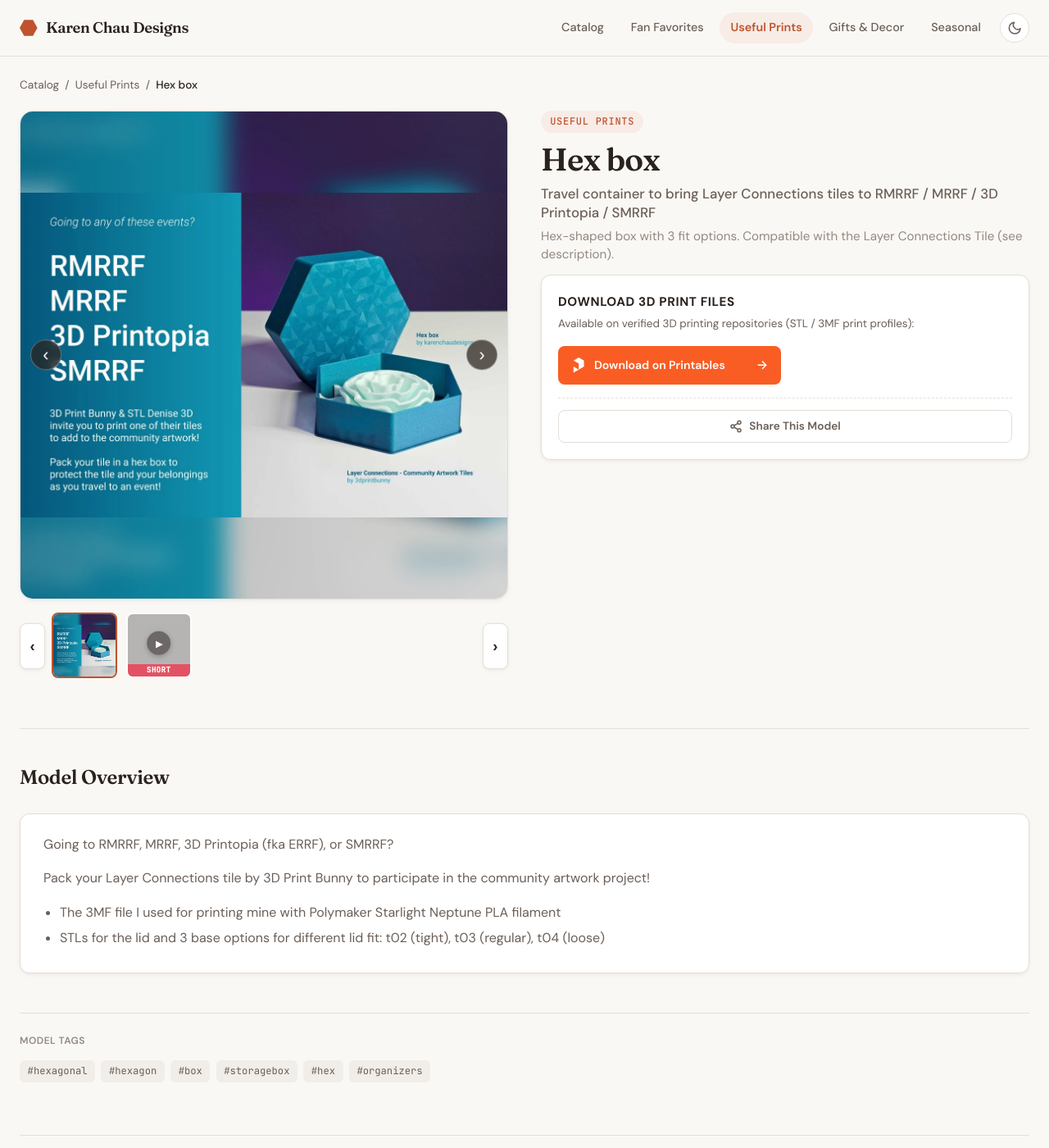
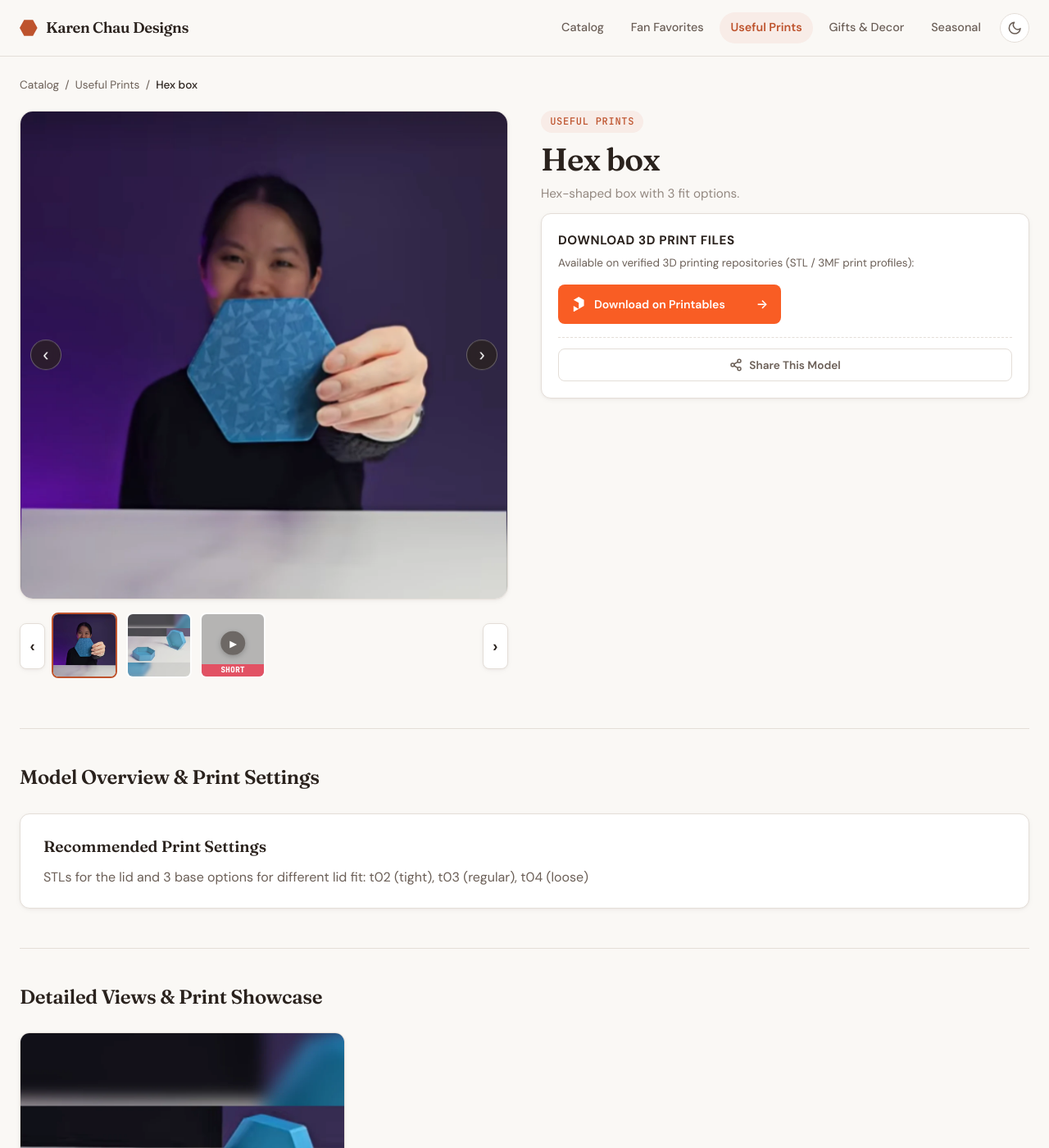
Before and after one commit to karenchaudesigns/3d-model-catalog, a Jekyll site: the page built from _models/hex-box.md, in a window 1280 px wide and 1400 px high. Shown: the whole window at 82% size. Built offline with Jekyll 4.4.1, drawn with Linux system fonts in a browser that asks for light colours; some of the changed text lies outside the part shown; grey boxes are pictures that could not be loaded.

Commit message:
Update Hex box

```diff
--- a/_models/hex-box.md
+++ b/_models/hex-box.md
@@ -7,15 +7,18 @@ redirect_from:
   - /model/906910/
   - /model/906910
 title: "Hex box"
-extended_title: "Travel container to bring Layer Connections tiles to RMRRF / MRRF / 3D Printopia / SMRRF"
-tagline: "Hex-shaped box with 3 fit options. Compatible with the Layer Connections Tile (see description)."
+extended_title: ""
+tagline: "Hex-shaped box with 3 fit options."
 shortname: "hex-box"
 category: "useful-prints"
 fan_favorite: false
+makerworld_exclusive: false
+premium: false
 hidden: false
 thumbnail_image: "/images/models/hex-box/3d-model-hex-box-thumb.webp"
 cover_image: "/images/models/hex-box/3d-model-hex-box-main.webp"
-gallery_images: []
+gallery_images:
+  - "/images/models/hex-box/3d-model-hex-box-angle1.webp"
 detailed_images: []
 tags:
   - "hexagonal"
@@ -34,9 +37,6 @@ youtube_shorts:
 youtube_videos: []
 youtube_id: "4MC888qVPCQ"
 ---
-Going to RMRRF, MRRF, 3D Printopia (fka ERRF), or SMRRF?
+### Recommended Print Settings
 
-Pack your [Layer Connections tile by 3D Print Bunny](https://than.gs/m/1041748?affiliateCode=kcd) to participate in the community artwork project!
-
-- The 3MF file I used for printing mine with [Polymaker Starlight Neptune PLA filament](https://us.polymaker.com/products/polylite-starlight-pla?variant=41232686710841&aff=740)
-- STLs for the lid and 3 base options for different lid fit: t02 (tight), t03 (regular), t04 (loose)
+STLs for the lid and 3 base options for different lid fit: t02 (tight), t03 (regular), t04 (loose)
```
Also changed, not shown: images/models/hex-box/3d-model-hex-box-angle1.webp (added), images/models/hex-box/3d-model-hex-box-main.webp, images/models/hex-box/3d-model-hex-box-thumb.webp.
